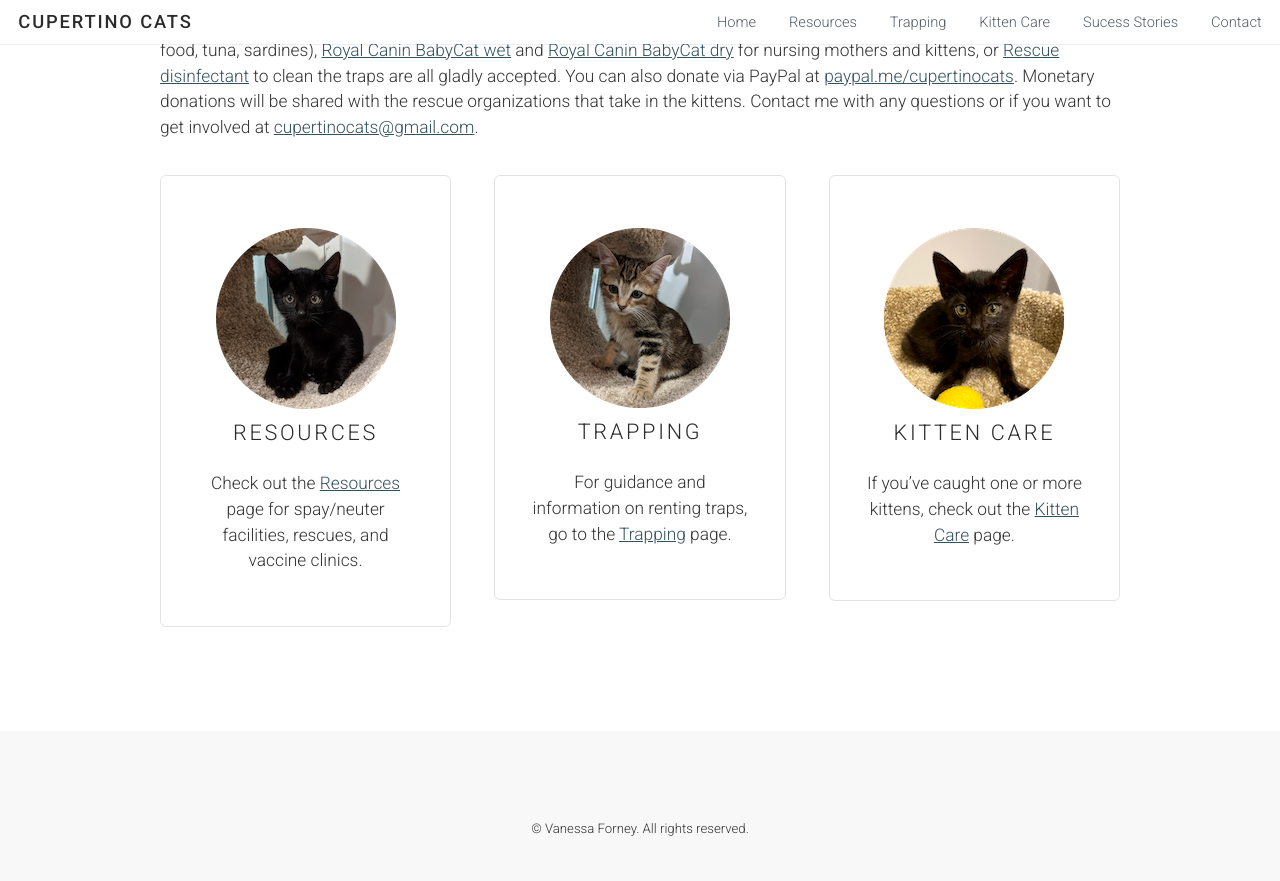
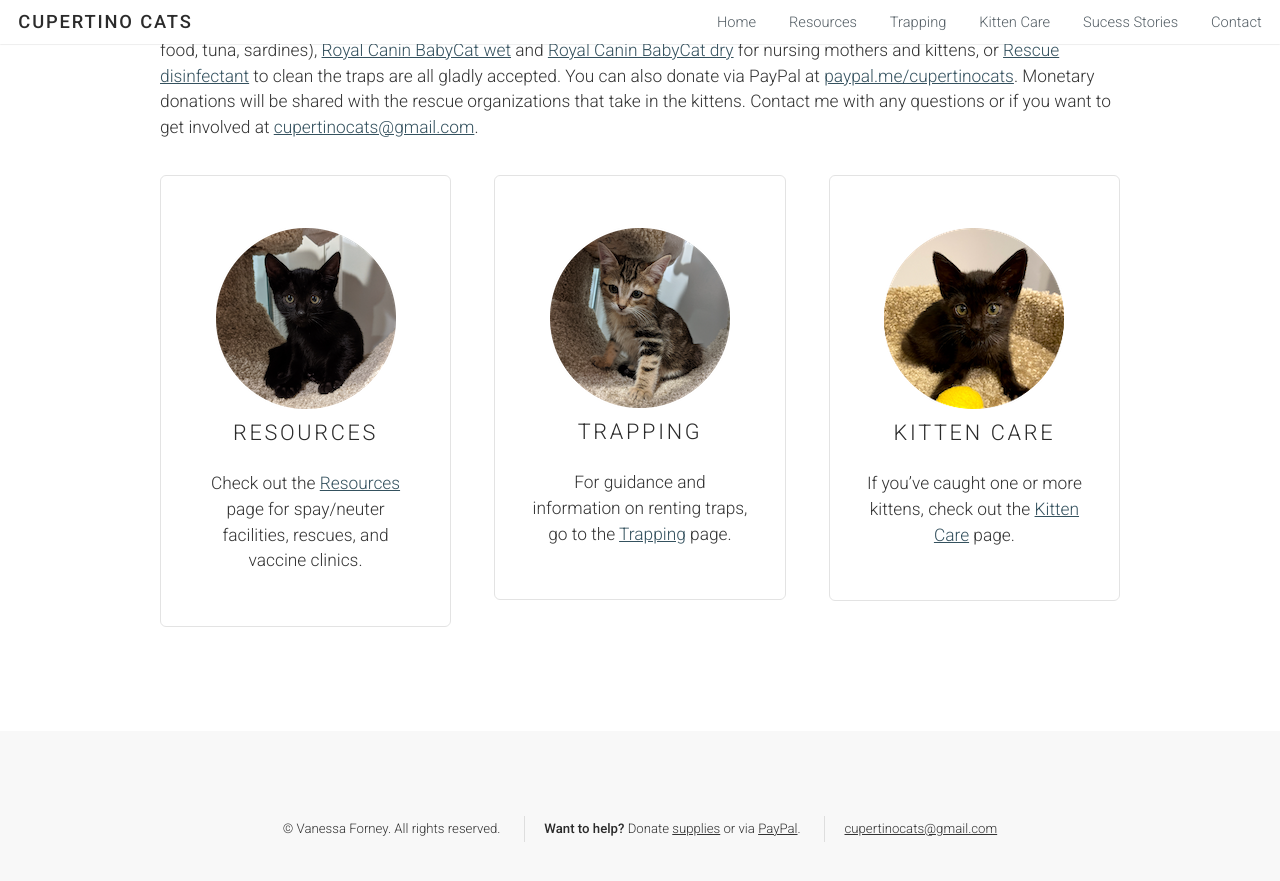
Before and after one commit to sunmeetsingh/bayareacats.github.io, a Jekyll site: the page built from index.html, in a window 1280 px wide and 900 px high, scrolled down 516 px. Shown: the top 881 px of the window. Built offline with Jekyll 4.4.1, drawn with Linux system fonts in a browser that asks for light colours.

Commit message:
Add donations

```diff
--- a/_includes/footer.html
+++ b/_includes/footer.html
@@ -2,5 +2,7 @@
 <footer id="footer">
   <ul class="copyright">
       <li>&copy; Vanessa Forney. All rights reserved.</li>
+       <li><b>Want to help?</b> Donate <a href="/#donations">supplies</a> or via <a target="_blank" href="paypal.me/cupertinocats">PayPal</a>.</li>
+       <li><a target="_blank" href="mailto:cupertinocats@gmail.com">cupertinocats@gmail.com</a></li>
   </ul>
 </footer>
```
Also changed, not shown: index.html (+1 -1 lines).
